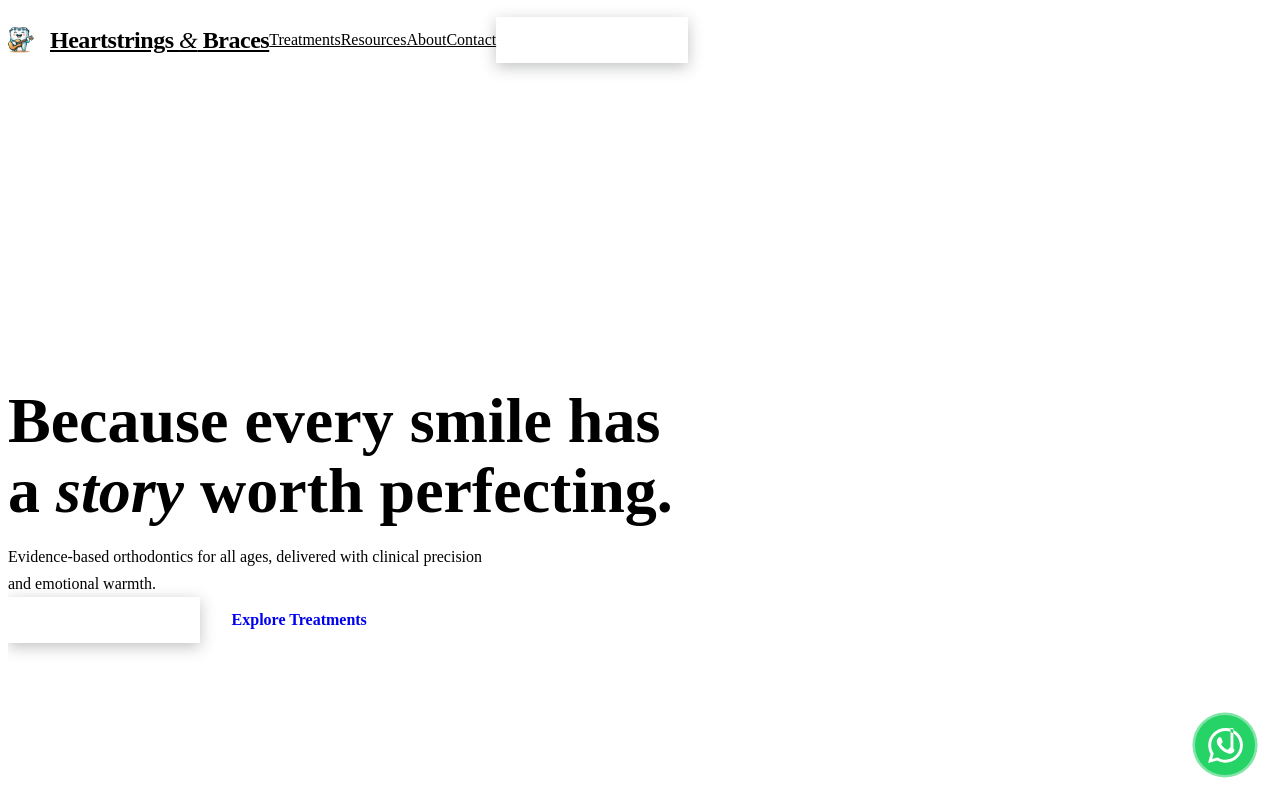
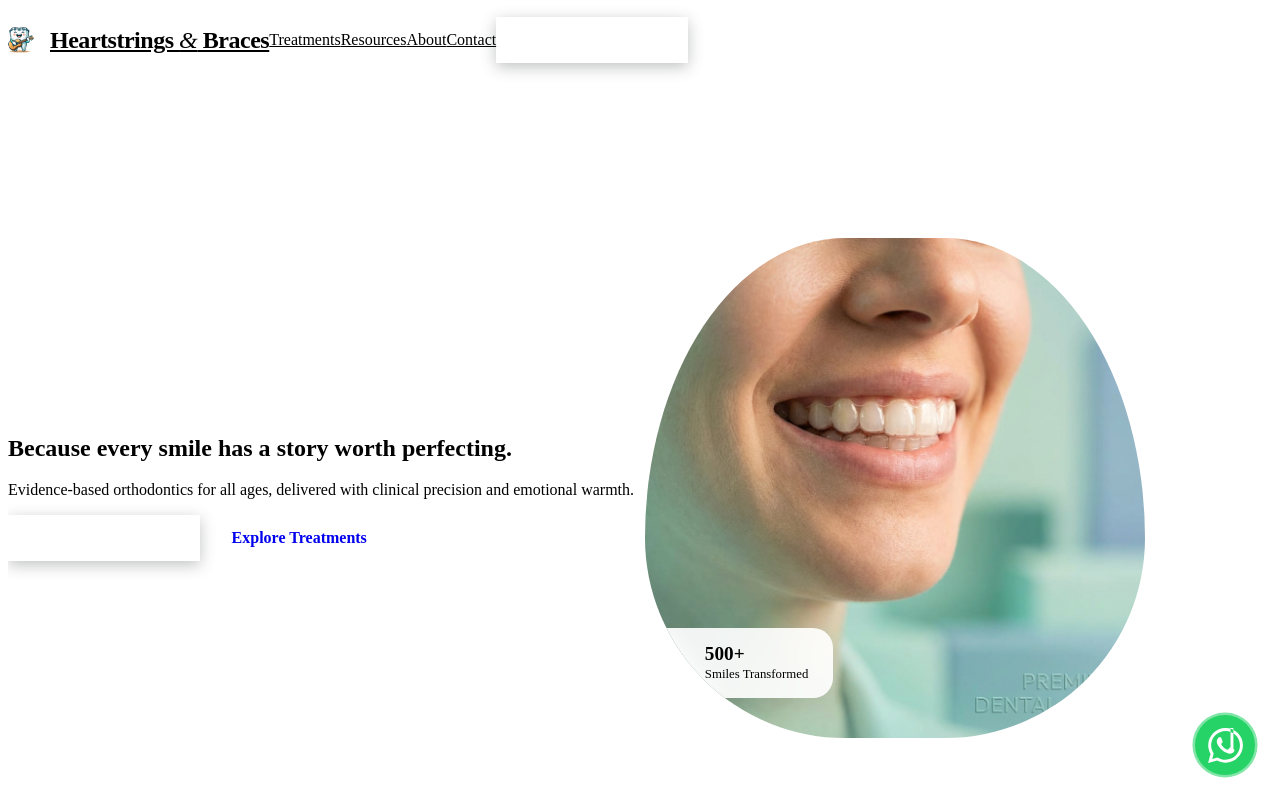
Before and after one commit to drkunalpatankar/hsb-website, a React (Vite) app: page / in a window 1280 px wide. Shown: the top 800 px of the page. Built offline with nearby package versions, Linux system fonts and the light colour scheme; the HTML template or start-up script is replaced by a standard one.

Commit message:
Enhance hero section with desktop image

```diff
--- a/src/components/Hero.css
+++ b/src/components/Hero.css
@@ -16,28 +16,101 @@
     z-index: 2;
 }
 
-.hero__content {
-    max-width: 700px;
+/* ===================================
+   HERO LAYOUT
+   =================================== */
+
+.hero__grid {
+    display: grid;
+    grid-template-columns: 1.2fr 1fr;
+    gap: var(--spacing-lg);
+    align-items: center;
 }
 
-.hero__title {
-    font-size: clamp(2.5rem, 6vw, 4rem);
-    margin-bottom: var(--spacing-lg);
-    color: var(--color-text-primary);
-    line-height: 1.1;
+.hero__content {
+    max-width: 100%;
+    /* Reset max-width as grid handles it */
 }
 
-.text-highlight {
-    font-style: italic;
-    color: var(--color-primary-action);
+.hero__visual {
+    position: relative;
+    display: flex;
+    justify-content: center;
 }
 
-.hero__subtitle {
-    font-size: var(--text-lg);
-    margin-bottom: var(--spacing-xl);
+.hero__image-frame {
+    position: relative;
+    width: 100%;
+    max-width: 500px;
+    border-radius: 40% 40% 40% 40% / 60% 60% 40% 40%;
+    /* Organic shape */
+    overflow: hidden;
+    box-shadow: var(--shadow-xl);
+    aspect-ratio: 1;
+}
+
+.hero__img {
+    width: 100%;
+    height: 100%;
+    object-fit: cover;
+    transition: transform 10s ease;
+}
+
+.hero__image-frame:hover .hero__img {
+    transform: scale(1.1);
+}
+
+/* Floating Badge */
+.hero__badge {
+    position: absolute;
+    bottom: 40px;
+    left: -20px;
+    background: rgba(255, 255, 255, 0.9);
+    backdrop-filter: blur(10px);
+    padding: 15px 25px;
+    border-radius: 20px;
+    box-shadow: 0 10px 30px rgba(0, 0, 0, 0.1);
+    display: flex;
+    align-items: center;
+    gap: 15px;
+    animation: floatBadge 6s ease-in-out infinite;
+}
+
+@keyframes floatBadge {
+
+    0%,
+    100% {
+        transform: translateY(0);
+    }
+
+    50% {
+        transform: translateY(-10px);
+    }
+}
+
+.hero__badge-icon {
+    font-size: 24px;
+    background: var(--color-accent-mint);
+    width: 40px;
+    height: 40px;
+    display: flex;
+    align-items: center;
+    justify-content: center;
+    border-radius: 50%;
+}
+
+.hero__badge-title {
+    display: block;
+    font-weight: 800;
+    color: var(--color-text-primary);
+    font-size: 1.2rem;
+    line-height: 1;
+}
+
+.hero__badge-desc {
+    font-size: 0.8rem;
     color: var(--color-text-secondary);
-    max-width: 500px;
-    line-height: 1.7;
+    font-weight: 500;
 }
 
 .hero__actions {
@@ -161,15 +234,29 @@
    RESPONSIVE
    =================================== */
 
-@media (max-width: 768px) {
+@media (max-width: 900px) {
+    .hero__grid {
+        grid-template-columns: 1fr;
+        text-align: center;
+    }
+
+    .hero__visual {
+        display: none;
+        /* Hide on mobile/tablet as requested */
+    }
+
     .hero {
         min-height: auto;
         padding: 120px 0 80px;
     }
 
     .hero__content {
-        text-align: center;
         margin: 0 auto;
+        max-width: 600px;
+    }
+
+    .hero__actions {
+        justify-content: center;
     }
 
     .hero__subtitle {
@@ -177,21 +264,6 @@
         margin-right: auto;
     }
 
-    .hero__actions {
-        justify-content: center;
-    }
-
-    .floating-orb--1 {
-        width: 250px;
-        height: 250px;
-        right: -50px;
-    }
-
-    .floating-orb--2 {
-        width: 200px;
-        height: 200px;
-    }
-
     .hero__scroll-indicator {
         display: none;
     }
--- a/src/components/Hero.jsx
+++ b/src/components/Hero.jsx
@@ -34,6 +34,7 @@ const Hero = () => {
             </div>
 
             <div className="container hero__container">
+                <div className="hero__grid">
                     <motion.div
                         className="hero__content"
                         variants={containerVariants}
@@ -57,6 +58,28 @@ const Hero = () => {
                             </Link>
                         </motion.div>
                     </motion.div>
+
+                    {/* Desktop Hero Image */}
+                    <motion.div
+                        className="hero__visual"
+                        initial={{ opacity: 0, x: 50 }}
+                        animate={{ opacity: 1, x: 0 }}
+                        transition={{ duration: 0.8, delay: 0.4 }}
+                    >
+                        <div className="hero__image-frame">
+                            <img src="/images/hero-smile.png" alt="Perfect Smile" className="hero__img" />
+
+                            {/* Floating Badge */}
+                            <div className="hero__badge">
+                                <div className="hero__badge-icon">✨</div>
+                                <div>
+                                    <span className="hero__badge-title">500+</span>
+                                    <span className="hero__badge-desc">Smiles Transformed</span>
+                                </div>
+                            </div>
+                        </div>
+                    </motion.div>
+                </div>
             </div>
 
             {/* Scroll Indicator */}
```
Also changed, not shown: public/images/hero-smile.png (added). Lines whose indentation alone changed are shown as unchanged.
